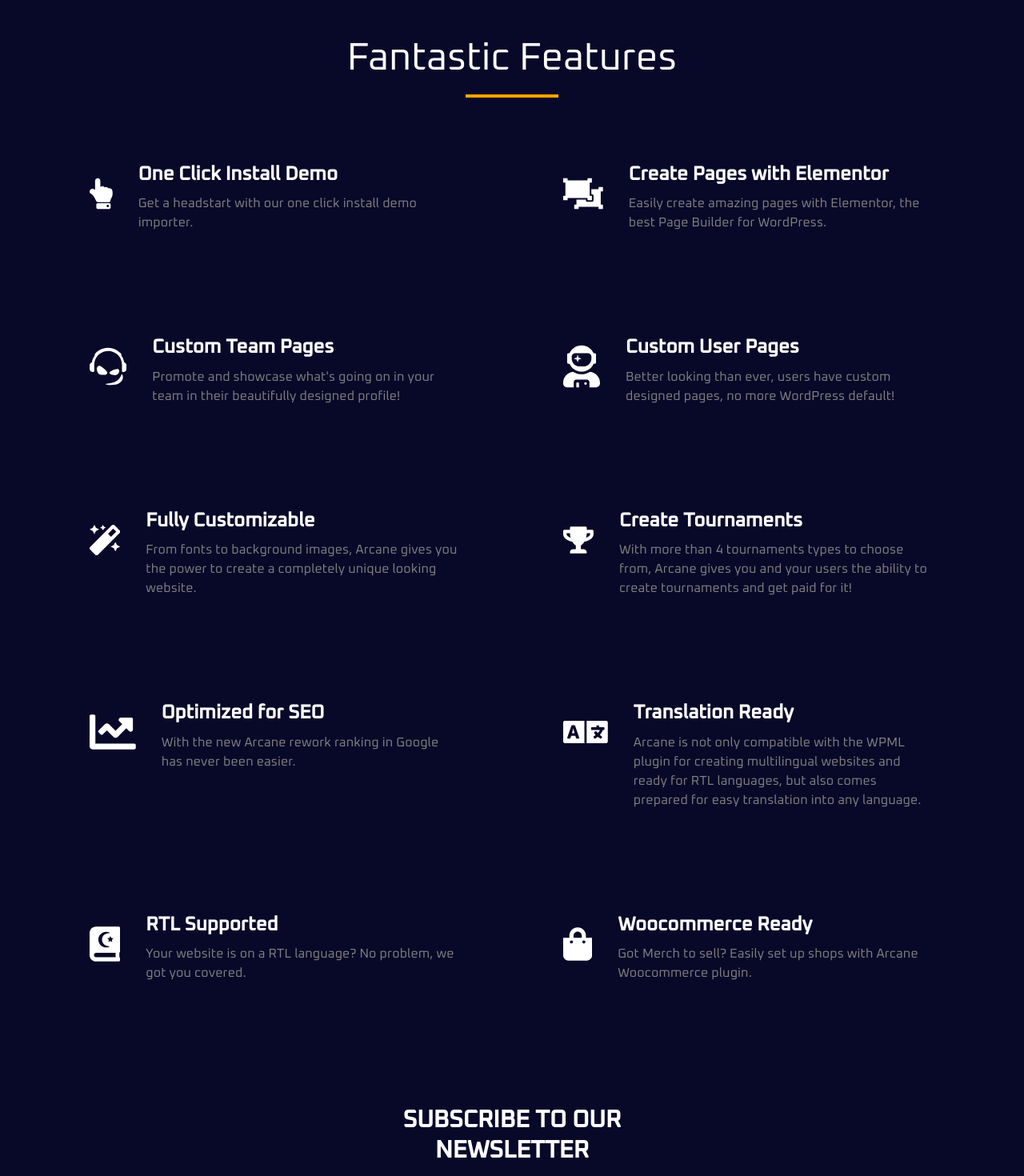
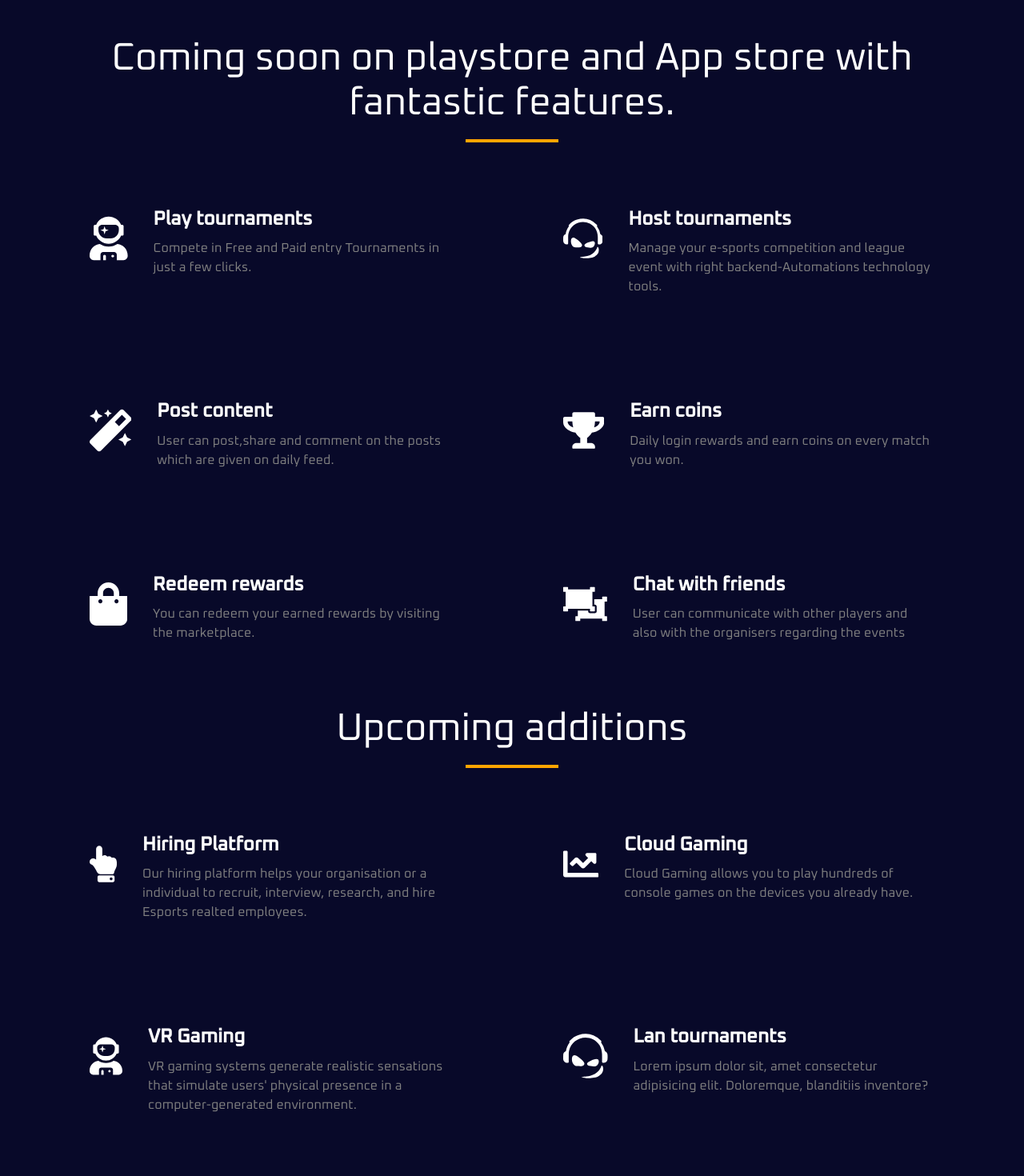
Before and after one commit to Repsoft-consultancy-services/3not3-Frontend, a Next.js app: page / in a window 1280 px wide. Shown: the part 2040-3510 px from the top of the page at 80% size. Built offline with nearby package versions, Linux system fonts and the light colour scheme.

Commit message:
upcoming features added

```diff
--- a/components/homepage/Features.js
+++ b/components/homepage/Features.js
@@ -12,6 +12,7 @@
   FaLanguage,
   FaQuran,
   FaShoppingBag,
+  FaFingerprint,
 } from "react-icons/fa";
 
 const iconStyles = {
@@ -21,73 +22,79 @@
   margin: "0 auto",
 };
 
-const placeholderFeaturesData = [
+const featuresData = [
   {
-    icon: <FaHandPointUp style={iconStyles} size={30} />,
-    text: "One Click Install Demo",
-    subtext: "Get a headstart with our one click install demo importer.",
+    icon: <FaUserAstronaut style={iconStyles} size={60} />,
+    text: "Play tournaments",
+    subtext: "Compete in Free and Paid entry Tournaments in just a few clicks.",
   },
   {
-    icon: <FaObjectUngroup style={iconStyles} size={80} />,
-    text: "Create Pages with Elementor",
+    icon: <FaTeamspeak style={iconStyles} size={100} />,
+    text: "Host tournaments",
     subtext:
-      "Easily create amazing pages with Elementor, the best Page Builder for WordPress.",
-  },
-  {
-    icon: <FaTeamspeak style={iconStyles} size={80} />,
-    text: "Custom Team Pages",
-    subtext:
-      "Promote and showcase what's going on in your team in their beautifully designed profile!",
-  },
-  {
-    icon: <FaUserAstronaut style={iconStyles} size={80} />,
-    text: "Custom User Pages",
-    subtext:
-      "Better looking than ever, users have custom designed pages, no more WordPress default!",
+      "Manage your e-sports competition and league event with right backend-Automations technology tools.",
   },
   {
     icon: <FaMagic style={iconStyles} size={80} />,
-    text: "Fully Customizable",
+    text: "Post content",
     subtext:
-      "From fonts to background images, Arcane gives you the power to create a completely unique looking website.",
+      "User can post,share and comment on the posts which are given on daily feed.",
   },
   {
-    icon: <FaTrophy style={iconStyles} size={100} />,
-    text: "Create Tournaments",
+    icon: <FaTrophy style={iconStyles} size={60} />,
+    text: "Earn coins",
+    subtext: "Daily login rewards and earn coins on every match you won.",
+  },
+  {
+    icon: <FaShoppingBag style={iconStyles} size={60} />,
+    text: "Redeem rewards",
+    subtext: "You can redeem your earned rewards by visiting the marketplace.",
+  },
+  {
+    icon: <FaObjectUngroup style={iconStyles} size={100} />,
+    text: "Chat with friends",
     subtext:
-      "With more than 4 tournaments types to choose from, Arcane gives you and your users the ability to create tournaments and get paid for it!",
+      "User can communicate with other players and also with the organisers regarding the events",
+  },
+];
+
+const upcomingFeaturesData = [
+  {
+    icon: <FaHandPointUp style={iconStyles} size={80} />,
+    text: "Hiring Platform",
+    subtext:
+      "Our hiring platform helps your organisation or a individual to recruit, interview, research, and hire Esports realted employees.",
   },
   {
     icon: <FaChartLine style={iconStyles} size={80} />,
-    text: "Optimized for SEO",
+    text: "Cloud Gaming",
     subtext:
-      "With the new Arcane rework ranking in Google has never been easier.",
+      "Cloud Gaming allows you to play hundreds of console games on the devices you already have.",
   },
   {
-    icon: <FaLanguage style={iconStyles} size={200} />,
-    text: "Translation Ready",
+    icon: <FaUserAstronaut style={iconStyles} size={100} />,
+    text: "VR Gaming",
     subtext:
-      "Arcane is not only compatible with the WPML plugin for creating multilingual websites and ready for RTL languages, but also comes prepared for easy translation into any language.",
+      "VR gaming systems generate realistic sensations that simulate users' physical presence in a computer-generated environment.",
   },
   {
-    icon: <FaQuran style={iconStyles} size={50} />,
-    text: "RTL Supported",
-    subtext:
-      "Your website is on a RTL language? No problem, we got you covered.",
-  },
-  {
-    icon: <FaShoppingBag style={iconStyles} size={50} />,
-    text: "Woocommerce Ready",
-    subtext:
-      "Got Merch to sell? Easily set up shops with Arcane Woocommerce plugin.",
+    icon: <FaTeamspeak style={iconStyles} size={100} />,
+    text: "Lan tournaments",
+    subtext: "Lorem ipsum dolor sit, amet consectetur adipisicing elit. Doloremque, blanditiis inventore?",
   },
 ];
 
 export default function Features() {
   return (
     <Container>
-      <Typography fontFamily="Oxanium" variant="h3" color="white" align="center" gutterBottom>
-        Fantastic Features
+      <Typography
+        fontFamily="Oxanium"
+        variant="h3"
+        color="white"
+        align="center"
+        gutterBottom
+      >
+        Coming soon on playstore and App store with fantastic features.
       </Typography>
       <Divider
         sx={{
@@ -97,8 +104,32 @@
           marginBottom: 4,
         }}
       />
-      <Grid container spacing={4}>
-        {placeholderFeaturesData.map((featuresData) => (
+      <Grid container spacing={4} marginBottom={4}>
+        {featuresData.map((featuresData) => (
+          <Grid item xs={12} sm={6}>
+            <FeatureCard data={featuresData} />
+          </Grid>
+        ))}
+      </Grid>
+      <Typography
+        fontFamily="Oxanium"
+        variant="h3"
+        color="white"
+        align="center"
+        gutterBottom
+      >
+        Upcoming additions
+      </Typography>
+      <Divider
+        sx={{
+          border: "2px solid orange",
+          width: "10%",
+          margin: "0 auto",
+          marginBottom: 4,
+        }}
+      />
+      <Grid container spacing={4} marginBottom={4}>
+        {upcomingFeaturesData.map((featuresData) => (
           <Grid item xs={12} sm={6}>
             <FeatureCard data={featuresData} />
           </Grid>
--- a/pages/tournament.js
+++ b/pages/tournament.js
@@ -530,7 +530,7 @@
               align="center"
               color={"white"}
               fontFamily={"Oxanium"}
-              gutterBottom
+              marginBottom={4}
             >
               Find the perfect tournaments for you. Head to head matches where
               you pick the game, rules and prize.
```
Also changed, not shown: components/Tournament/NewTournamentCard.js (+8 -2 lines).
